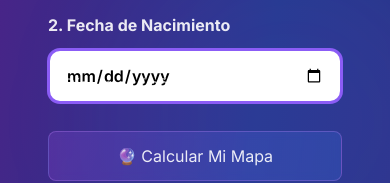
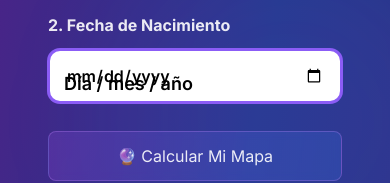
Before and after one commit to uset82/pinaculo, a Next.js app: page / in a window 390 px wide. Shown: the part 603-786 px from the top of the page. Built offline with nearby package versions, Linux system fonts and the light colour scheme.

Commit message:
style(ios): set overlay text to black for better contrast on iPhone ('Día / mes / año')

```diff
--- a/src/components/NumerologyCalculatorLiquidGlass.tsx
+++ b/src/components/NumerologyCalculatorLiquidGlass.tsx
@@ -286,7 +286,7 @@
                   disabled={isPreviewMode}
                 />
                   {!isPreviewMode && !birthDate && (
-                    <span className="pointer-events-none absolute z-10 left-4 top-1/2 -translate-y-1/2 text-white/70 text-base">
+                    <span className="pointer-events-none absolute z-10 left-4 top-1/2 -translate-y-1/2 text-black text-lg font-semibold">
                       Día / mes / año
                     </span>
                   )}
```
